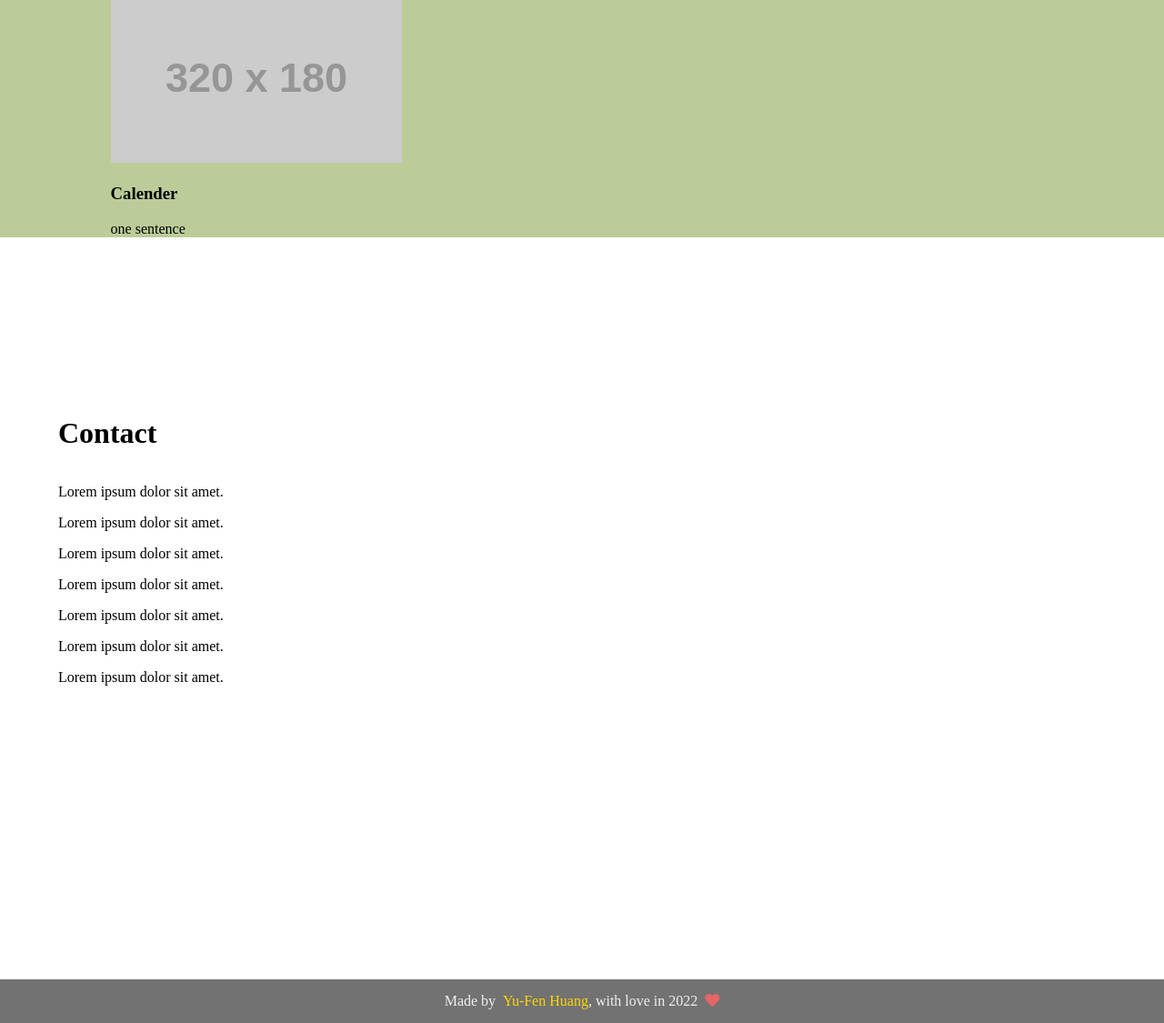
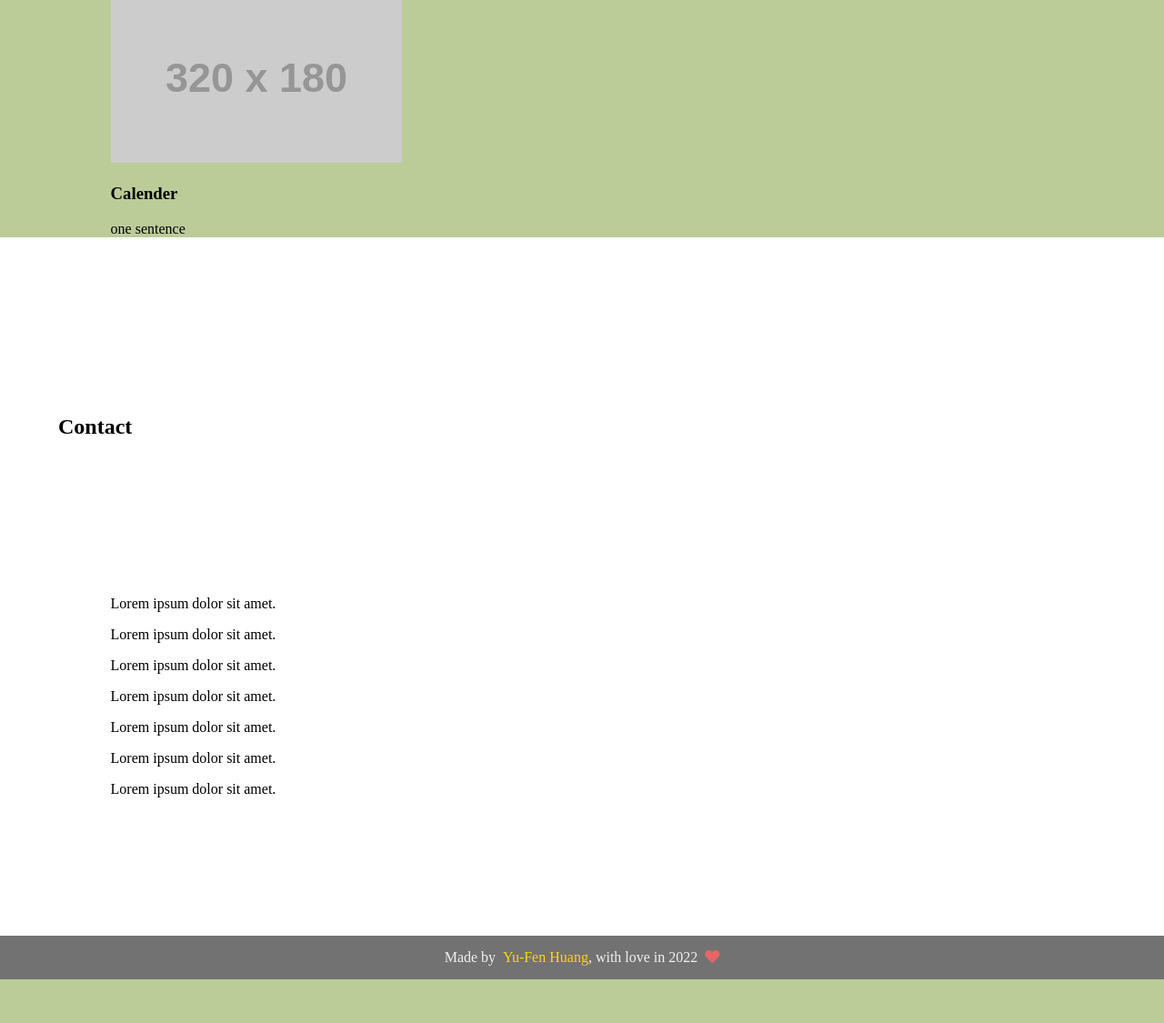
Before and after one commit to YuuuFen/work_personal_website, a PHP site: page / in a window 1280 px wide. Shown: the part 3460-4585 px from the top of the page at 91% size. After the commit the page ends 4537 px from the top, so only its background shows below. Run offline with PHP 8.4, Linux system fonts and the light colour scheme; grey boxes labelled with a size stand in for pictures from a placeholder-image service; some libraries are stand-ins or nearby versions.

Commit message:
調整footer的排版

```diff
--- a/css/style.css
+++ b/css/style.css
@@ -287,17 +287,16 @@ ul {
   -webkit-box-direction: normal;
       -ms-flex-direction: column;
           flex-direction: column;
+  -webkit-box-pack: justify;
+      -ms-flex-pack: justify;
+          justify-content: space-between;
 }
 
-#contact div {
+#contact h2, #contact form, #contact #contact_form {
   padding: 0 5%;
 }
 
-#contact #contact_form {
-  height: 400px;
-}
-
-footer div {
+#contact #footer-con #copyright {
   display: -webkit-box;
   display: -ms-flexbox;
   display: flex;
@@ -307,6 +306,7 @@ footer div {
   -webkit-box-align: center;
       -ms-flex-align: center;
           align-items: center;
+  width: 100vw;
   height: 6vh;
   color: #f0f0f0;
   background-color: rgba(20, 20, 20, 0.6);
@@ -314,11 +314,11 @@ footer div {
           backdrop-filter: blur(3px);
 }
 
-footer a {
+#contact #footer-con a {
   color: #FFD700;
 }
 
-footer i {
+#contact #footer-con i {
   color: #e76565;
 }
 /*# sourceMappingURL=style.css.map */
--- a/css/style.sass
+++ b/css/style.sass
@@ -173,21 +173,20 @@ ul
     min-height: 100vh
     display: flex
     flex-direction: column
-    div
+    justify-content: space-between
+    h2,form,#contact_form
         padding: 0 5%
-    #contact_form
-        height: 400px
-
-footer
-    div
-        display: flex
-        justify-content: center
-        align-items: center
-        height: 6vh
-        color: rgb(240,240,240)
-        background-color: rgba(20,20,20,0.6)
-        backdrop-filter: blur(3px)
-    a
-        color: #FFD700
-    i
-        color: #e76565
+    #footer-con
+        #copyright
+            display: flex
+            justify-content: center
+            align-items: center
+            width: 100vw
+            height: 6vh
+            color: rgb(240,240,240)
+            background-color: rgba(20,20,20,0.6)
+            backdrop-filter: blur(3px)
+        a
+            color: #FFD700
+        i
+            color: #e76565
--- a/index.html
+++ b/index.html
@@ -19,7 +19,7 @@
       <nav class="navbar">
         <div class="nav-center">
           <div class="nav-logo">
-            <a href="#home" style="color: #555;"><img src="./img/fake_signature_2_small.png" alt=""></a>
+            <a href="#home" style="color: #555;"><img src="./img/fake_signature_1_small.png" alt=""></a>
           </div>
           <div class="nav-menu">
             <div class="w-menu">
@@ -203,7 +203,7 @@
 
     <!-- Contact start -->
     <div id="contact">
-      <div><h1>Contact</h1></div>
+      <div><h2>Contact</h2></div>
       <div id="contact_form">
         <form action="">
           <p>Lorem ipsum dolor sit amet.</p>
@@ -215,20 +215,22 @@
           <p>Lorem ipsum dolor sit amet.</p>
         </form>
       </div>
+      <div id="footer-con">
+        <footer>
+          <div id="copyright">
+            <span>Made by &nbsp;</span>
+            <a href="./signin.html">Yu-Fen Huang</a>
+            <span itemprop="copyrightHolder"
+              >, with love in 2022 &nbsp;</span>
+            <span>
+                <i class="fa fa-heart"></i>
+            </span>
+          </div>
+        </footer>
+      </div>
     </div>
     <!-- Contact end -->
 
-    <footer>
-      <div class="container-fluid">
-        <span>Made by &nbsp;</span>
-        <a href="./signin.html">Yu-Fen Huang</a>
-        <span class="author" itemprop="copyrightHolder"
-          >, with love in 2022 &nbsp;</span>
-        <span class="with-love">
-            <i class="fa fa-heart"></i>
-        </span>
-      </div>
-    </footer>
 
     <!-- JS -->
     <!-- JS end -->
```
Also changed, not shown: back/index.html (renamed from back/dashboard.html), img/proPic1.jpeg (deleted), 1 other file.
